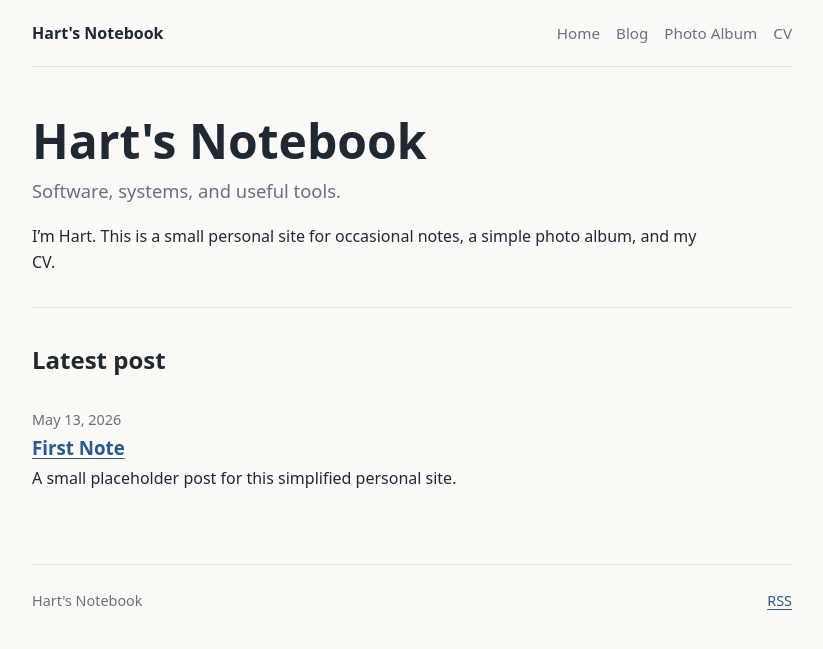
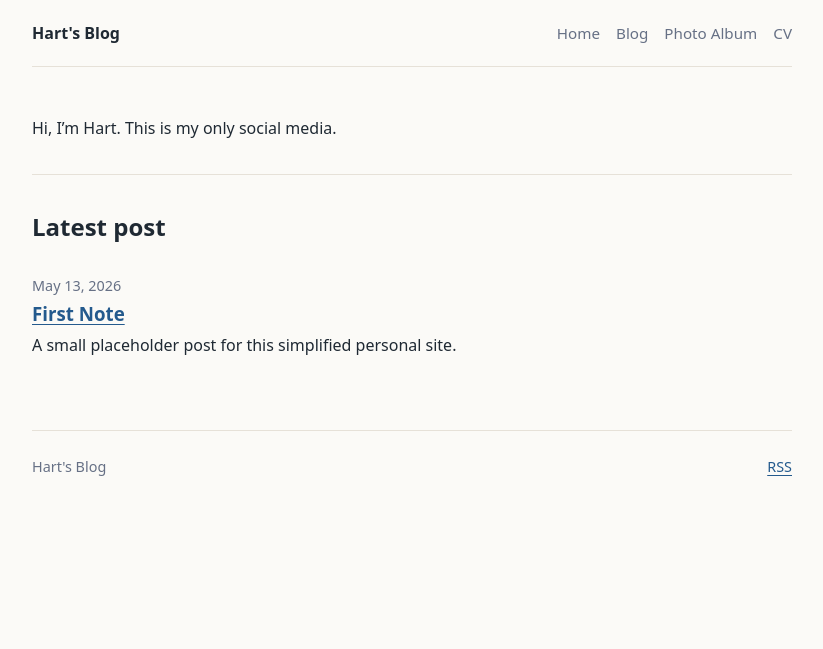
Before and after one commit to HartR/hartr.github.io, a Jekyll site: the page built from index.md, in a window 1280 px wide. Shown: the top 649 px of the page, without its empty margins (228-1051 px from the left). Built offline with Jekyll 4.4.1, drawn with Linux system fonts in a browser that asks for light colours.

Commit message:
formatting

```diff
--- a/_config.yml
+++ b/_config.yml
@@ -1,5 +1,5 @@
-title: Hart's Notebook
-subtitle: Software, systems, and useful tools.
+title: Hart's Blog
+subtitle: My only social media
 description: A small personal site for occasional notes, photos, and resume links.
 url: "https://hartr.github.io"
 baseurl: ""
--- a/index.md
+++ b/index.md
@@ -4,9 +4,7 @@ title: Home
 ---
 
 <section class="home-intro">
-  <h1>{{ site.title }}</h1>
-  <p class="subtitle">{{ site.subtitle }}</p>
-  <p class="about-blurb">I’m Hart. This is a small personal site for occasional notes, a simple photo album, and my CV.</p>
+  <p class="about-blurb">Hi, I’m Hart. This is my only social media.</p>
 </section>
 
 <section class="latest-post">
```
